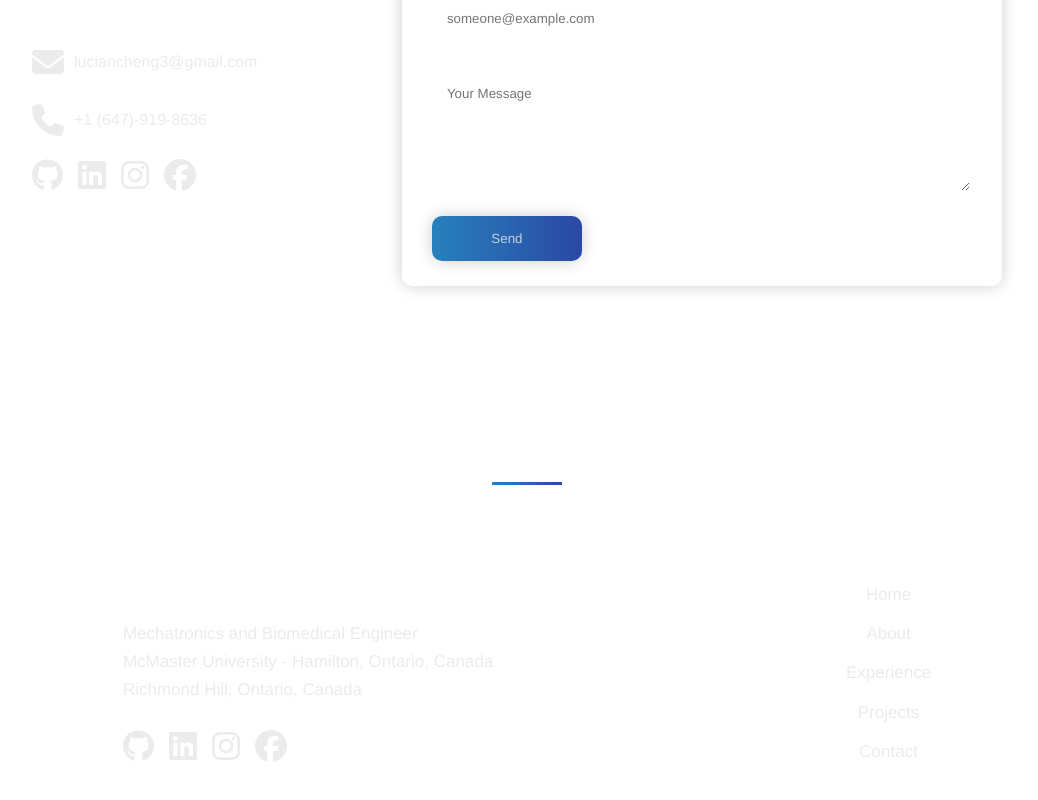
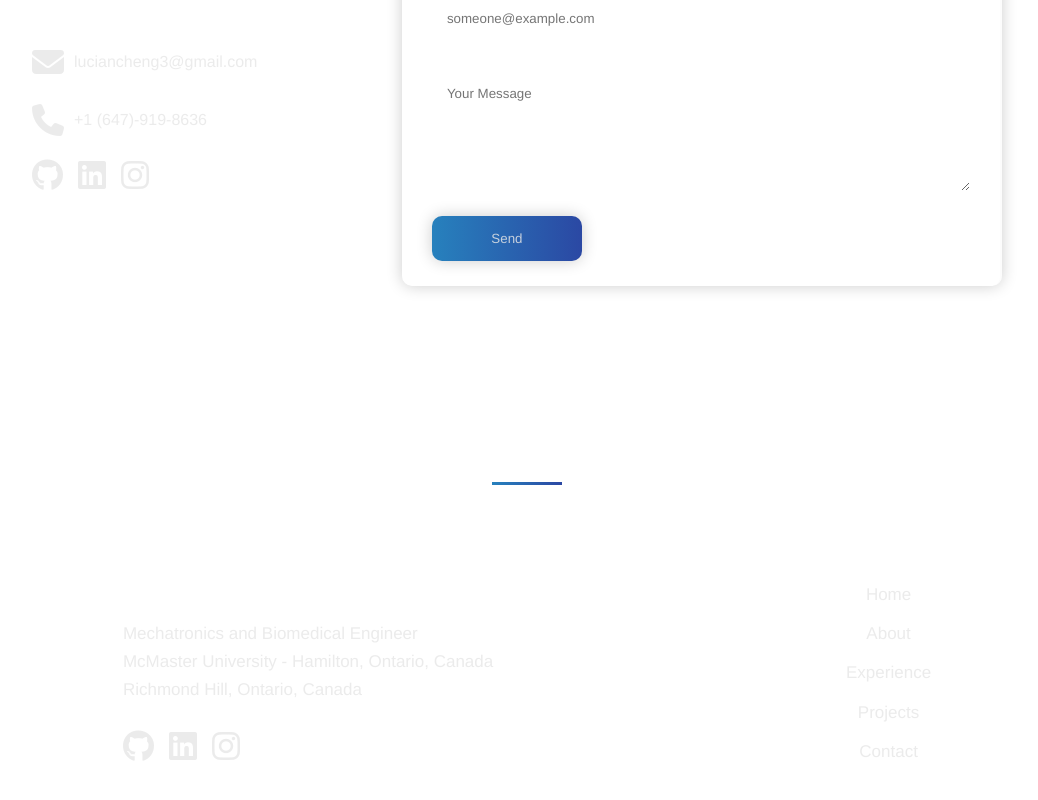
Before and after one commit to luciancheng/lucianchengportfolio, a React (Create React App) app: page / in a window 1280 px wide. Shown: the part 6215-7015 px from the top of the page, without its empty margins (113-1151 px from the left). Built offline with nearby package versions, Linux system fonts and the light colour scheme; some icons are missing.

Commit message:
fixed warnings

```diff
--- a/src/Experience.js
+++ b/src/Experience.js
@@ -11,7 +11,7 @@ const Experience = () => {
 
 useEffect(() => {
     const observer = new IntersectionObserver((entries) => {
-        entries.map((entry) => {
+        entries.forEach((entry) => {
             if (entry.isIntersecting) {
                 entry.target.classList.add('show');
             } else {
--- a/src/about.js
+++ b/src/about.js
@@ -1,5 +1,4 @@
 import TechstackSection from "./techstackSection";
-import { useEffect } from 'react';
 
 const About = () => {
     const techstack = [
--- a/src/contact.js
+++ b/src/contact.js
@@ -1,4 +1,4 @@
-import { useState, useEffect } from "react";
+import { useState } from "react";
 
 const Contact = () => {
 
@@ -62,9 +62,6 @@ const Contact = () => {
                             <a href="https://www.instagram.com/lucian_cheng/" className="contact-socialmedia"  target="_blank" rel="noreferrer">
                                 <i className="fa-2x fa-brands fa-instagram contact-socialmedia-img"></i>
                             </a>
-                            <a href="https://www.facebook.com/profile.php?id=100010696634161" className="contact-socialmedia"  target="_blank" rel="noreferrer">
-                                <i className="fa-2x fa-brands fa-facebook contact-socialmedia-img"></i>
-                            </a>
                         </div>
                     </div>
                 </div>
@@ -76,8 +73,8 @@ const Contact = () => {
                         <div className="form-bottom">
                             <button type="submit">Send</button>
                             {isPending && <div className="send-status send-pending">Sending...</div>}
-                            {sentProperly == 1 && !isPending && <div className="send-status send-success">Sent Successfully!</div>}
-                            {sentProperly == 2 && !isPending && <div className="send-status send-error">Error Sending</div>}
+                            {sentProperly === 1 && !isPending && <div className="send-status send-success">Sent Successfully!</div>}
+                            {sentProperly === 2 && !isPending && <div className="send-status send-error">Error Sending</div>}
                         </div>
 
                     </form>
--- a/src/footer.js
+++ b/src/footer.js
@@ -18,9 +18,6 @@ const Footer = () => {
                         <a href="https://www.instagram.com/lucian_cheng/" className="contact-socialmedia"  target="_blank" rel="noreferrer">
                             <i className="fa-2x fa-brands fa-instagram contact-socialmedia-img"></i>
                         </a>
-                        <a href="https://www.facebook.com/profile.php?id=100010696634161" className="contact-socialmedia"  target="_blank" rel="noreferrer">
-                            <i className="fa-2x fa-brands fa-facebook contact-socialmedia-img"></i>
-                        </a>
                     </div>
                 </div>
                 <div className="footer-nav">
--- a/src/index.css
+++ b/src/index.css
@@ -60,6 +60,7 @@ body {
 .background-div {
   background: rgb(6,13,31);
   background: linear-gradient(0deg, rgb(9, 19, 44) 0%, rgb(5, 52, 109) 100%);
+  /* background: linear-gradient(0deg, rgb(9, 19, 44) 0%, rgb(4, 36, 77) 100%); */
   height: 100%; width: 100%;
   position: fixed; top: 0px; left: 0px;
   z-index: -10;
```
Also changed, not shown: src/projects.js (+0 -17 lines).
